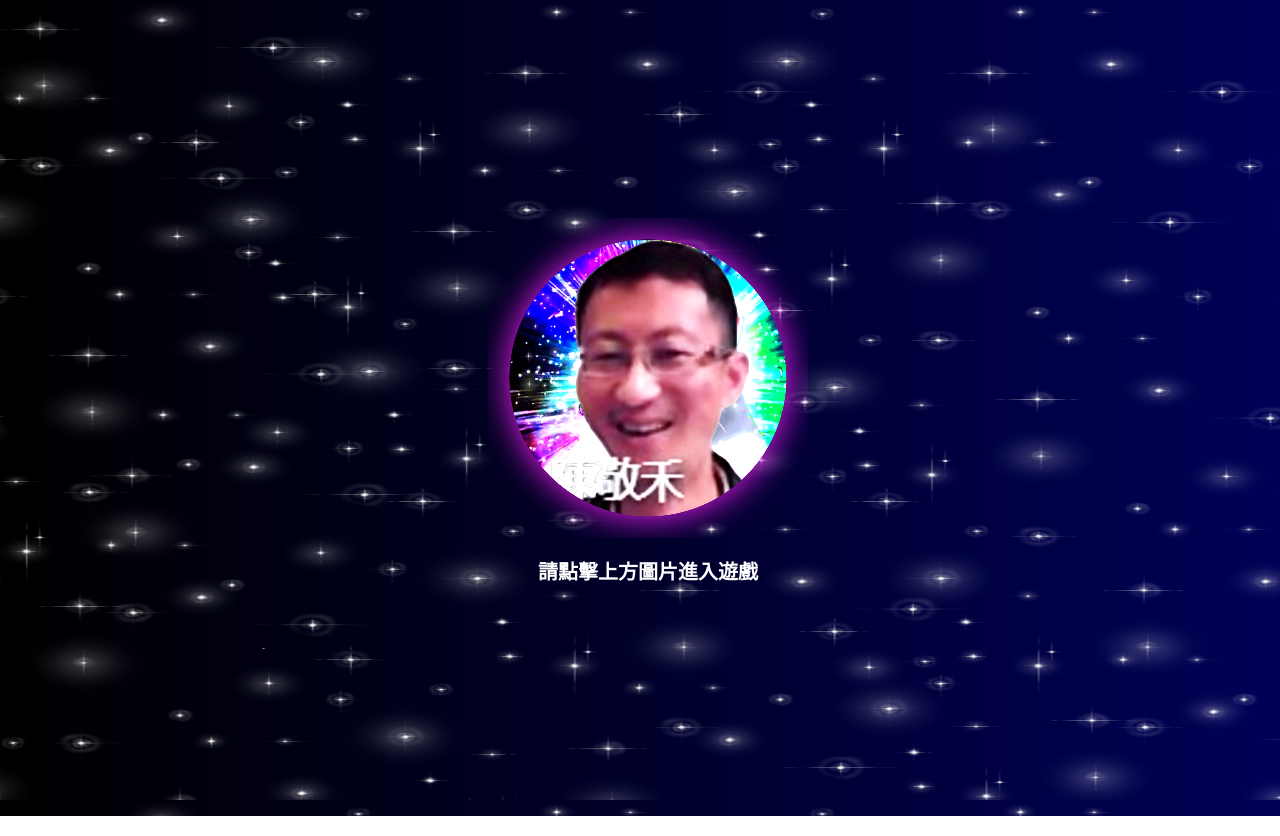
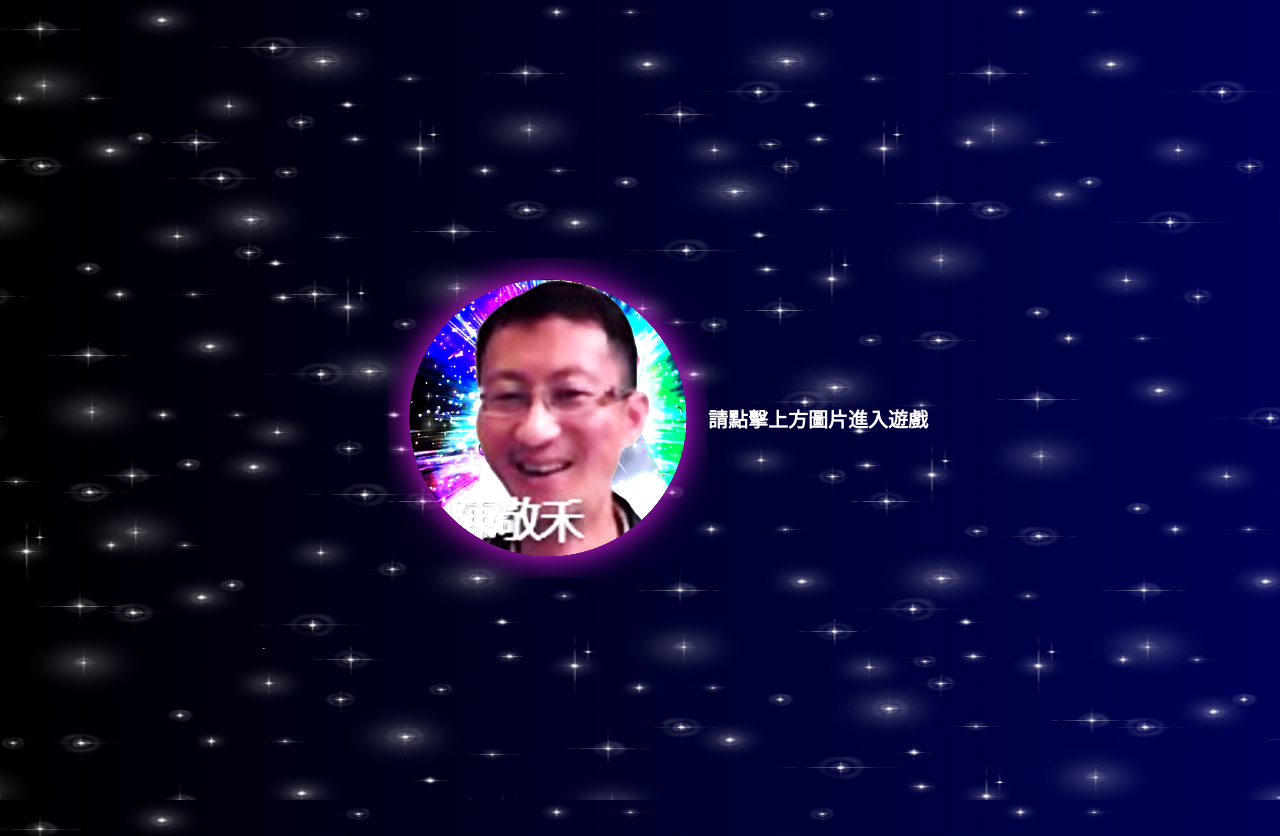
Before and after one commit to Yorn90104/LaBaG-JavaScript, a React (Vite) app: page / in a window 1280 px wide. Shown: the top 836 px of the page. Built offline with nearby package versions, Linux system fonts and the light colour scheme.

Commit message:
container css

```diff
--- a/src/App.css
+++ b/src/App.css
@@ -1,4 +1,4 @@
-body{
+body {
   background-image: url("./assets/BG.png");
   background-size: 100vw 100vh; /* 讓圖片覆蓋整個畫面 */
   background-position: center; /* 圖片置中 */
@@ -6,6 +6,7 @@
   background-attachment: fixed; /* 背景圖片固定不滾動 */
   height: 100vh;
   width: 100vw;
+  padding: 10px;
   display: flex;
   align-items: center;
   flex-direction: row;
@@ -13,19 +14,28 @@
   transition: background-image 0.5s;
 }
 
-.Pictures{
+.container {
+    display: flex;
+    flex-direction: row;
+    align-items: center;
+    justify-content: center;
+    width: 100vw;
+    height: 100vh;
+}
+
+.Pictures {
   display: flex;
   justify-content: center;
   align-items: center;
   flex-wrap: nowrap; /* 確保圖片不會換行 */
 }
 
-.Pictures > img{
+.Pictures > img {
   width: 150px;
   height: 200px;
 }
 
-.InfoText-BeginButton{
+.InfoText-BeginButton {
   display: flex;
   flex-direction: column;
   align-items: center;
@@ -33,7 +43,7 @@
   line-height: 0;
 }
 
-.EndScreen{
+.EndScreen {
   display: flex;
   flex-direction: column;
   align-items: center;
--- a/src/App.jsx
+++ b/src/App.jsx
@@ -9,11 +9,11 @@
 function App() {
     const [Screen, setScreen] = useState("Home");
 	return (
-		<>
+		<div className="container">
 			{Screen === "Home" && <HomeScreen setScreen = {setScreen}/>}
 			{Screen === "Game" && <GameScreen setScreen = {setScreen}/>}
 			{Screen === "End" && <EndScreen setScreen = {setScreen}/>}
-		</>
+		</div>
 	);
 }
 
```
Lines whose indentation alone changed are shown as unchanged.
